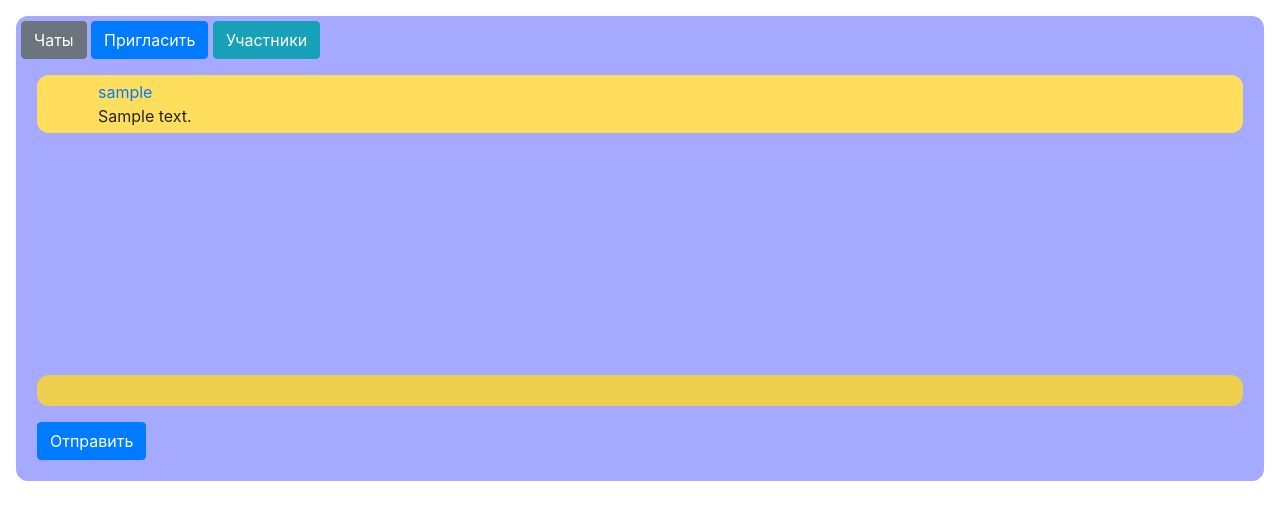
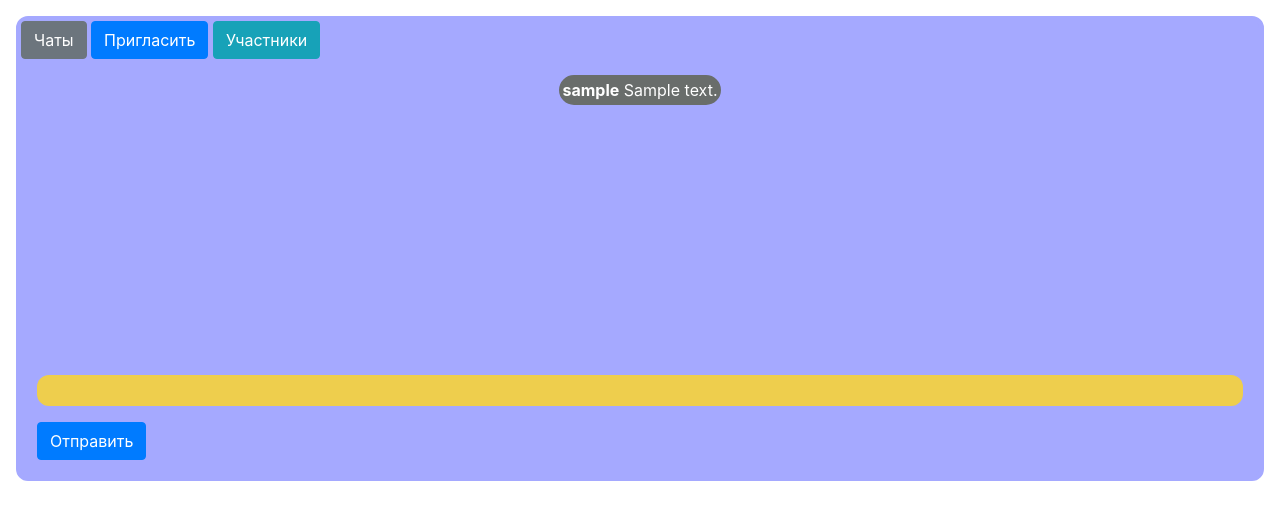
Before and after one commit to Dliwk/bnet, a Flask app: page /chat/1 in a window 1280 px wide. Shown: the part 54-574 px from the top of the page. Run offline with Flask 2, Linux system fonts and the light colour scheme; a user stored in the database is signed in; tables that the repository leaves empty hold one stand-in row (values such as "Sample post"); some libraries are stand-ins or nearby versions.

Commit message:
system messages

```diff
--- a/apis/local/chats.py
+++ b/apis/local/chats.py
@@ -31,10 +31,10 @@ def get_chat(chat_id, user_id):
     return chat
 
 
-def send_message(user_id, chat_id, text):
+def send_message(user_id, chat_id, text, is_system=False):
     check_user_in_chat(chat_id, user_id)
     session = db_session.create_session()
-    message = Message(user_id=user_id, chat_id=chat_id, text=text)
+    message = Message(user_id=user_id, chat_id=chat_id, text=text, is_system=is_system)
     session.add(message)
     session.commit()
 
@@ -46,7 +46,7 @@ def add_user(chat_id, user_id, notify=True):
     chat.users.append(user)
     session.commit()
     if notify:
-        send_message(user_id, chat_id, "Присоединился(-ась) по ссылке-приглашению")
+        send_message(user_id, chat_id, "Присоединился(-ась) по ссылке-приглашению", is_system=True)
 
 
 def add_admin(user_id, chat_id, new_admin_id):
@@ -75,7 +75,7 @@ def new_chat(title, owner_user_id):
     session.commit()
     add_user(chat.id, user.id, notify=False)
     add_admin(None, chat.id, user.id)
-    send_message(user.id, chat.id, 'Чат создан')
+    send_message(user.id, chat.id, 'Чат создан', is_system=True)
     return chat
 
 
--- a/data/chat_invitations.py
+++ b/data/chat_invitations.py
@@ -6,7 +6,7 @@ from sqlalchemy_serializer import SerializerMixin
 
 
 def gencode():
-    return ''.join(chr(random.randint(ord('a'), ord('z'))) for _ in range(40))
+    return ''.join(chr(random.randint(ord('a'), ord('z'))) for _ in range(30))
 
 
 # noinspection PyUnresolvedReferences
--- a/data/messages.py
+++ b/data/messages.py
@@ -20,6 +20,7 @@ class Message(SqlAlchemyBase, SerializerMixin):
                                 sqlalchemy.ForeignKey("chats.id"), nullable=False)
     user_id = sqlalchemy.Column(sqlalchemy.Integer,
                                 sqlalchemy.ForeignKey("users.id"), nullable=False)
+    is_system = sqlalchemy.Column(sqlalchemy.Boolean, nullable=True, default=False)
     user = orm.relation('User')
     chat = orm.relation('Chat')
 
--- a/static/default.css
+++ b/static/default.css
@@ -53,10 +53,31 @@ a.logo {
     background-color: #ffde5d;
 }
 
+.message-system {
+    display: inline-block;
+    margin: 1rem;
+    border: 3px solid #696d6b;
+    background-color: #696d6b;
+    border-radius: 1rem;
+}
+
+.message-system-box {
+    text-align: center;
+}
+
 .message-user {
     margin: 0 49px 0 56px;
     display: inline-block;
     vertical-align: top;
+}
+
+.message-user-system {
+    color: white;
+    font-weight: bold;
+}
+
+.message-user-system:hover {
+    color: antiquewhite;
 }
 
 #messages {
@@ -98,6 +119,10 @@ a.logo {
     margin: 0 19px 0 56px;
 }
 
+.message-text-system {
+    color: white;
+}
+
 .chats {
     margin: 1rem;
     background-color: #ffde5d;
--- a/templates/chat.jinja2
+++ b/templates/chat.jinja2
@@ -44,13 +44,23 @@
         </div>
         <div id="messages">
             {% for message in chat.messages %}
-                <div class="message">
-                    <div class="message-user-info">
-                        <a class="message-user" href="/{{ message.user.username }}">
-                            {{ message.user.username }}</a>
+                {% if message.is_system %}
+                    <div class="message-system-box">
+                        <div class="message-system">
+                            <a class="message-user-system" href="/user/{{ message.user.username }}">
+                                {{ message.user.username }}</a>
+                            <span class="message-text-system">{{ message.text }}</span>
+                        </div>
                     </div>
-                    <div class="message-text">{{ message.text }}</div>
-                </div>
+                {% else %}
+                    <div class="message">
+                        <div class="message-user-info">
+                            <a class="message-user" href="/user/{{ message.user.username }}">
+                                {{ message.user.username }}</a>
+                        </div>
+                        <div class="message-text">{{ message.text }}</div>
+                    </div>
+                {% endif %}
             {% endfor %}
         </div>
         <div class="msg-send-tools">
```
